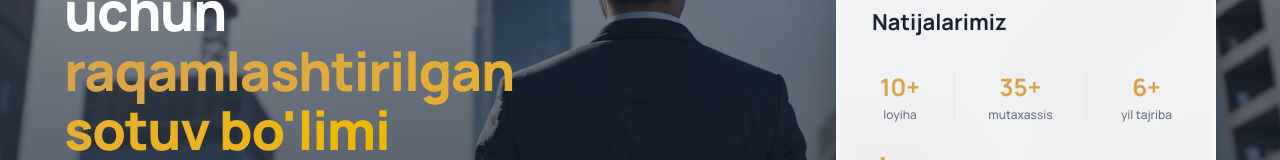
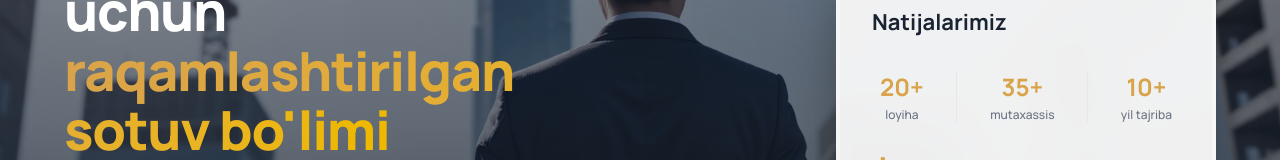
Before and after one commit to Ruslan-Xusenov/ravnaq-group-sayt, a React (Vite) app: page / in a window 1280 px wide. Shown: the part 246-406 px from the top of the page. Built offline with nearby package versions, Linux system fonts and the light colour scheme; no server answers.

Commit message:
Update stats: 20+ loyiha, 10+ yil tajriba

```diff
--- a/src/App.jsx
+++ b/src/App.jsx
@@ -361,7 +361,7 @@ export default function App() {
                   <h2 className="text-[22px] font-bold text-[#1a2332] mb-8">Natijalarimiz</h2>
                   <div className="flex justify-between mb-8 px-2">
                     <div className="text-center">
-                      <div className="text-2xl font-bold text-ravnaq-gold"><CountUp end={10} duration={2} enableScrollSpy scrollSpyOnce />+</div>
+                      <div className="text-2xl font-bold text-ravnaq-gold"><CountUp end={20} duration={2} enableScrollSpy scrollSpyOnce />+</div>
                       <div className="text-xs text-gray-500 font-medium mt-1">loyiha</div>
                     </div>
                     <div className="w-px bg-gray-200"></div>
@@ -371,7 +371,7 @@ export default function App() {
                     </div>
                     <div className="w-px bg-gray-200"></div>
                     <div className="text-center">
-                      <div className="text-2xl font-bold text-ravnaq-gold"><CountUp end={6} duration={2} enableScrollSpy scrollSpyOnce />+</div>
+                      <div className="text-2xl font-bold text-ravnaq-gold"><CountUp end={10} duration={2} enableScrollSpy scrollSpyOnce />+</div>
                       <div className="text-xs text-gray-500 font-medium mt-1">yil tajriba</div>
                     </div>
                   </div>
```
